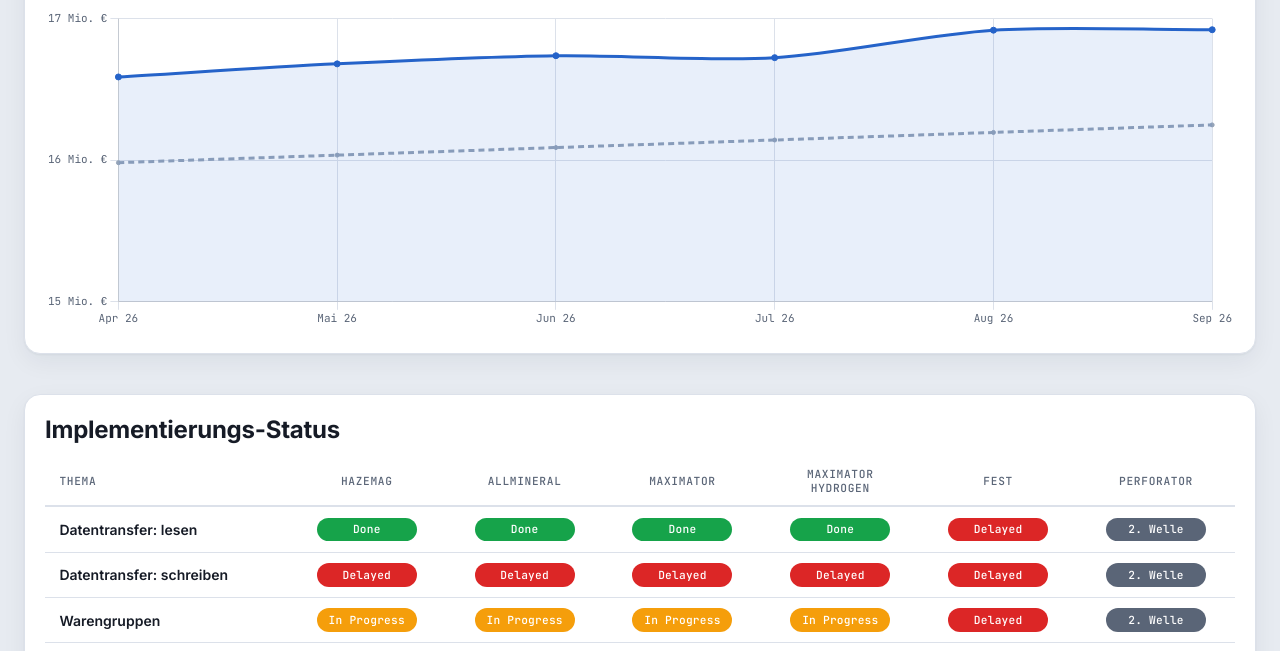
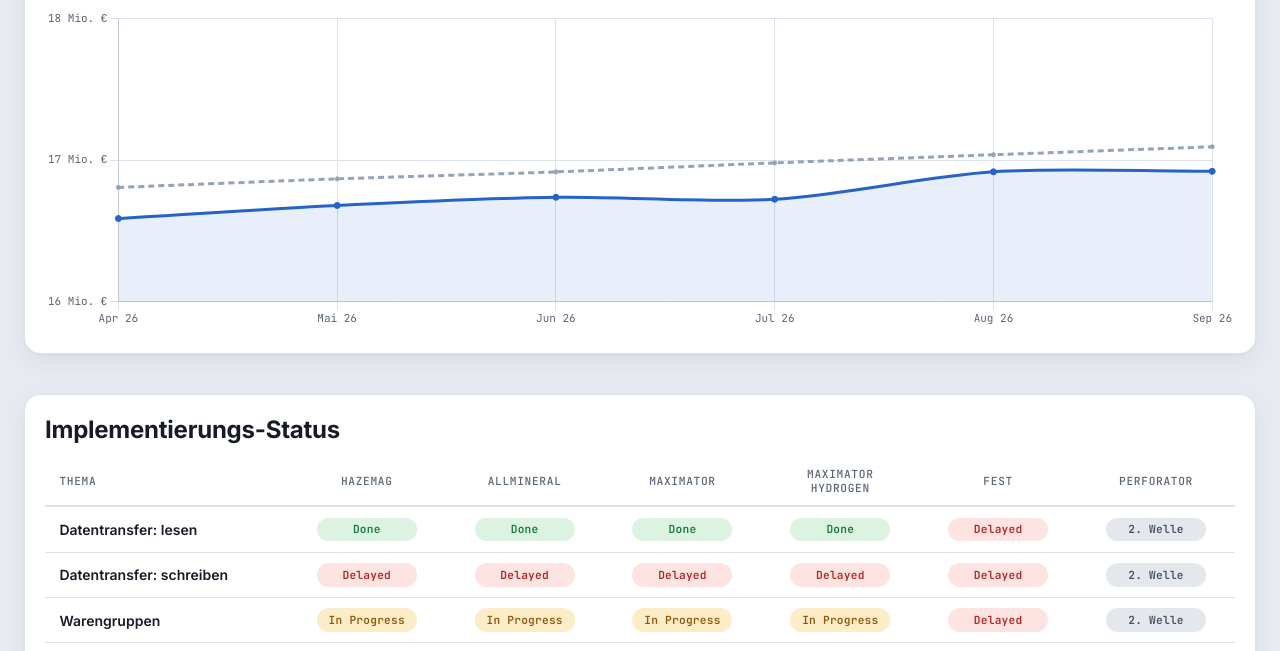
Before and after one commit to nikolausridder1301/tacto, a website built with Vite: page packages/site/index.html in a window 1280 px wide. Shown: the part 730-1381 px from the top of the page. Built offline with nearby package versions, Linux system fonts and the light colour scheme.

Commit message:
Admin-Fehlermeldung, Forecast-Fix Einkaufsvolumen, Soft-Badge-Design
- Admin-Passwort-Pop-up zeigt jetzt "Falsches Passwort." bei jeder
  Eingabe (echte Pruefung folgt spaeter), statt beim Klick auf
  "Entsperren" nichts sichtbar zu tun
- Perforator bekommt Forecast/Budget fuers Einkaufsvolumen (~10 Mio./
  Jahr): fehlten bisher, wodurch der Gesamt-Forecast (Gruppenebene)
  unter dem Ist lag, obwohl jede Firma einzeln druber liegt
- Status-Badges (Rot/Gelb/Gruen/Blau) von Volltonflaeche mit weisser
  Schrift auf helle getoente Hintergrundfarbe + dunklen, gesaettigten
  Text derselben Farbe umgestellt (Soft-Badge-Look)

```diff
--- a/data/kpis.csv
+++ b/data/kpis.csv
@@ -44,12 +44,12 @@ Monat,Gesellschaft,KPI_Einkaufsvolumen_EUR,KPI_Einkaufsvolumen_EUR_Forecast,KPI_
 2026-07,Maximator Hydrogen,578250,587063,604675,0,2333,2683,0,0.6,0.7,0,3,3,0,1,1,0,12,14,0,47,54,0,2,2,34.1,33.7,33.0
 2026-08,Maximator Hydrogen,584988,588956,606625,0,2667,3067,0,0.7,0.8,0,4,5,0,1,1,0,13,15,0,53,61,0,2,2,32.1,32.5,33.0
 2026-09,Maximator Hydrogen,585000,590850,608576,0,3000,3450,0,0.8,0.9,0,4,5,0,1,1,0,15,17,0,60,69,0,2,2,33.3,33.2,33.0
-2026-01,Perforator,802000,,,0,,,0,,,0,,,0,,,0,,,0,,,0,,,43.8,44.3,45.0
-2026-02,Perforator,809000,,,0,,,0,,,0,,,0,,,0,,,0,,,0,,,45.8,45.5,45.0
-2026-03,Perforator,807000,,,0,,,0,,,0,,,0,,,0,,,0,,,0,,,44.6,44.8,45.0
-2026-04,Perforator,813000,,,0,,,0,,,0,,,0,,,0,,,0,,,0,,,46.5,45.9,45.0
-2026-05,Perforator,820000,,,0,,,0,,,0,,,0,,,0,,,0,,,0,,,43.2,43.9,45.0
-2026-06,Perforator,816000,,,0,,,0,,,0,,,0,,,0,,,0,,,0,,,45.6,45.4,45.0
-2026-07,Perforator,826000,,,0,,,0,,,0,,,0,,,0,,,0,,,0,,,46.1,45.7,45.0
-2026-08,Perforator,830000,,,0,,,0,,,0,,,0,,,0,,,0,,,0,,,44.1,44.5,45.0
-2026-09,Perforator,833000,,,0,,,0,,,0,,,0,,,0,,,0,,,0,,,45.3,45.2,45.0
+2026-01,Perforator,802000,814030,833333,0,,,0,,,0,,,0,,,0,,,0,,,0,,,43.8,44.3,45.0
+2026-02,Perforator,809000,821135,833333,0,,,0,,,0,,,0,,,0,,,0,,,0,,,45.8,45.5,45.0
+2026-03,Perforator,807000,819105,833333,0,,,0,,,0,,,0,,,0,,,0,,,0,,,44.6,44.8,45.0
+2026-04,Perforator,813000,825195,833333,0,,,0,,,0,,,0,,,0,,,0,,,0,,,46.5,45.9,45.0
+2026-05,Perforator,820000,832300,833333,0,,,0,,,0,,,0,,,0,,,0,,,0,,,43.2,43.9,45.0
+2026-06,Perforator,816000,828240,833333,0,,,0,,,0,,,0,,,0,,,0,,,0,,,45.6,45.4,45.0
+2026-07,Perforator,826000,838390,833333,0,,,0,,,0,,,0,,,0,,,0,,,0,,,46.1,45.7,45.0
+2026-08,Perforator,830000,842450,833333,0,,,0,,,0,,,0,,,0,,,0,,,0,,,44.1,44.5,45.0
+2026-09,Perforator,833000,845495,833333,0,,,0,,,0,,,0,,,0,,,0,,,0,,,45.3,45.2,45.0
--- a/packages/site/index.html
+++ b/packages/site/index.html
@@ -92,6 +92,7 @@
             <input type="password" id="admin-password" name="password" autocomplete="current-password" />
           </div>
           <button type="submit">Entsperren</button>
+          <p id="admin-password-error" class="gate-error" hidden>Falsches Passwort.</p>
         </form>
       </dialog>
 
--- a/packages/site/src/admin-gate.ts
+++ b/packages/site/src/admin-gate.ts
@@ -1,17 +1,21 @@
 // Platzhalter für den Admin-Zugang: Der "Admin"-Link unten auf dem Dashboard
 // öffnet aktuell nur dieses Passwort-Pop-up. Die eigentliche Prüfung
 // (richtiges Passwort → Upload-Dialog aus upload-dialog.ts öffnen) folgt in
-// einem späteren Schritt – hier geht es erstmal nur um Text + Pop-up-Gerüst
-// (öffnen, schließen per ✕/Backdrop/Escape).
+// einem späteren Schritt. Bis dahin lehnt "Entsperren" jede Eingabe ab
+// (immer "Falsches Passwort."), damit das Pop-up sich schon wie der spätere
+// echte Gate verhält statt einfach nichts zu tun.
 
 export function initAdminGate(): void {
   const trigger = document.getElementById("admin-trigger") as HTMLButtonElement;
   const dialog = document.getElementById("admin-password-dialog") as HTMLDialogElement;
   const closeButton = document.getElementById("admin-password-dialog-close") as HTMLButtonElement;
   const form = document.getElementById("admin-password-form") as HTMLFormElement;
+  const input = document.getElementById("admin-password") as HTMLInputElement;
+  const error = document.getElementById("admin-password-error")!;
 
   trigger.addEventListener("click", () => {
     form.reset();
+    error.hidden = true;
     dialog.showModal();
   });
 
@@ -24,7 +28,10 @@ export function initAdminGate(): void {
 
   form.addEventListener("submit", (event) => {
     event.preventDefault();
-    // TODO: Passwort prüfen und bei Erfolg dialog.close() + Upload-Dialog
-    // öffnen (siehe upload-dialog.ts). Noch nicht implementiert.
+    // TODO: Passwort echt prüfen und bei Erfolg error.hidden = true,
+    // dialog.close() + Upload-Dialog öffnen (siehe upload-dialog.ts). Bis
+    // dahin wird jede Eingabe als falsch behandelt.
+    error.hidden = false;
+    input.select();
   });
 }
--- a/packages/site/src/style.css
+++ b/packages/site/src/style.css
@@ -18,6 +18,17 @@
      sonst farblich wie der Gesellschafts-Filter im Header und würde optisch
      zu sehr hervorstechen. */
   --blau: #5a6577;
+  /* Soft-Badge-Farben für den Status-Bereich: heller getönter Hintergrund +
+     dunklerer, gesättigter Text derselben Farbe statt Volltonfläche mit
+     weißer Schrift. */
+  --rot-bg: #fde3e2;
+  --rot-text: #b3261e;
+  --gelb-bg: #fdecc8;
+  --gelb-text: #92580a;
+  --gruen-bg: #dcf3e2;
+  --gruen-text: #157a3d;
+  --blau-bg: #e4e7ec;
+  --blau-text: #454f5f;
   --radius-card: 16px;
   --radius-sm: 8px;
   --shadow-card:
@@ -595,27 +606,30 @@ main section {
   border-radius: 999px;
   font-family: var(--font-mono);
   font-size: 0.7rem;
-  font-weight: 500;
+  font-weight: 600;
   letter-spacing: 0.02em;
   text-align: center;
   white-space: nowrap;
-  color: #fff;
 }
 
 .status-badge-rot {
-  background: var(--rot);
+  background: var(--rot-bg);
+  color: var(--rot-text);
 }
 
 .status-badge-gelb {
-  background: var(--gelb);
+  background: var(--gelb-bg);
+  color: var(--gelb-text);
 }
 
 .status-badge-gruen {
-  background: var(--gruen);
+  background: var(--gruen-bg);
+  color: var(--gruen-text);
 }
 
 .status-badge-blau {
-  background: var(--blau);
+  background: var(--blau-bg);
+  color: var(--blau-text);
 }
 
 /* Kommentar-Spalte (nur Einzelansicht): Fließtext statt zentriertem Badge,
```
